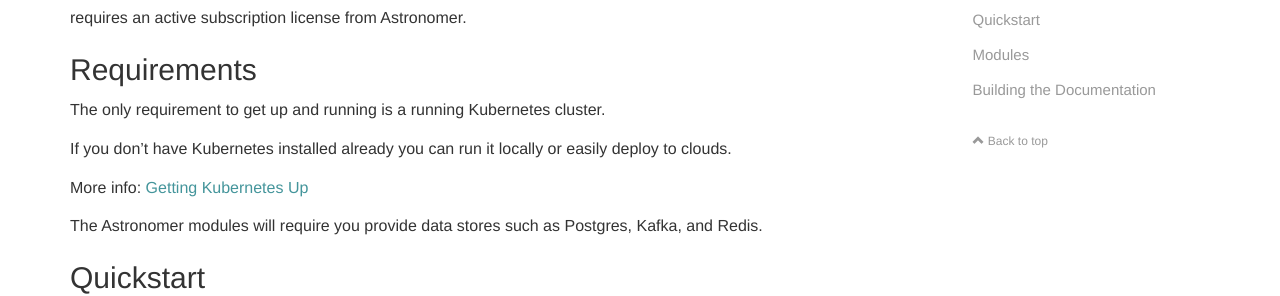
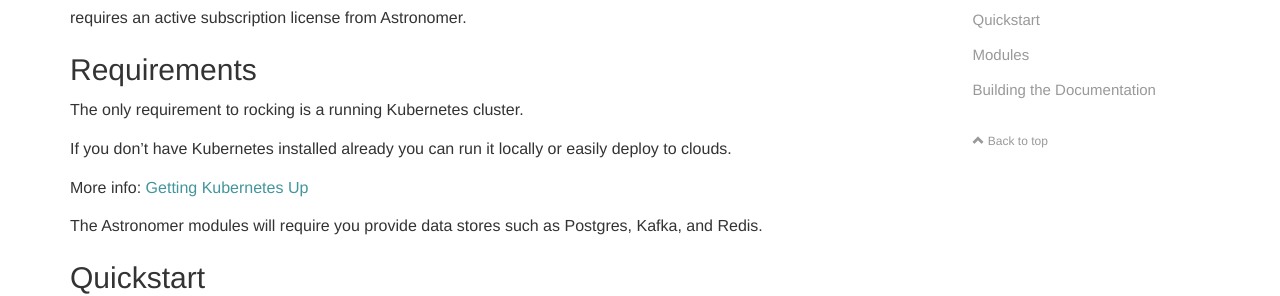
Before and after one commit to skynet/astronomer-ee, a Jekyll site: the page built from docs/index.md, in a window 1280 px wide. Shown: the part 490-786 px from the top of the page. Built offline with Jekyll 4.4.1, drawn with Linux system fonts in a browser that asks for light colours; nearby versions of some CDN libraries; comment, search, counter and statistics services are not loaded.

Commit message:
Refactor

```diff
--- a/docs/index.md
+++ b/docs/index.md
@@ -13,7 +13,7 @@ modules of the Astronomer Platform to Kubernetes, and requires
 an active subscription license from Astronomer.
 
 ## Requirements
-The only requirement to get up and running is a running Kubernetes cluster.
+The only requirement to rocking is a running Kubernetes cluster.
 
 If you don't have Kubernetes installed already you can run it locally
 or easily deploy to clouds.
```
